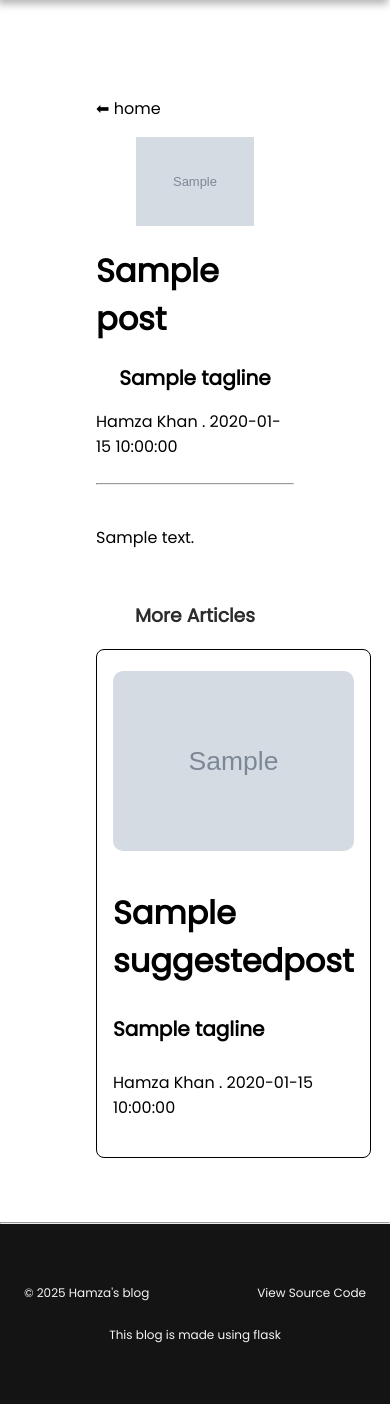
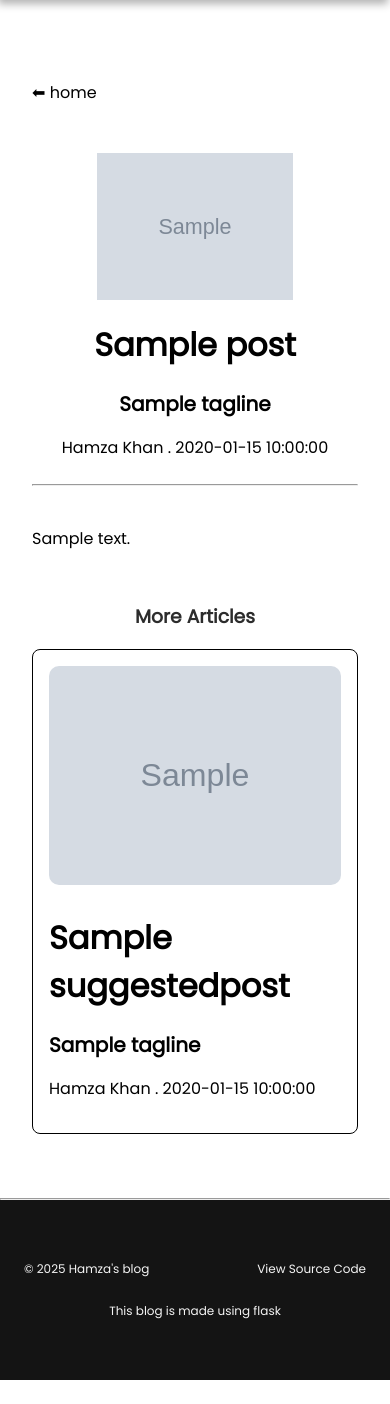
Before and after one commit to hamzak51/iyap, a Flask app: template templates/post.html in a window 390 px wide. Shown: the part 149-1553 px from the top of the page. After the commit the page ends 1529 px from the top, so only its background shows below. Run offline with Flask 3, Linux system fonts and the light colour scheme; the template is opened without the code that fills it: most values are stand-ins (such as "Sample title", 1, 10 or a date in 2020); grey boxes marked "Sample" are stand-in pictures; some libraries are stand-ins or nearby versions.

Commit message:
fixed responsiveness problems

```diff
--- a/static/style.css
+++ b/static/style.css
@@ -184,4 +184,11 @@
 
     }
 
+    .eachpost{
+        margin: 0;
+        .morearticles{
+            flex-direction: column;
+        }
+    }
+
 }
--- a/templates/post.html
+++ b/templates/post.html
@@ -5,6 +5,7 @@
 <div class="eachpost">
 
     <p style="font-size: 16px;"><a href="/">⬅ home</a></p>
+    <div class="spacer" style="min-height: 2em;"></div>
 
     <div class="container">
         <img src="{{post.picture_path}}" alt="">
```
